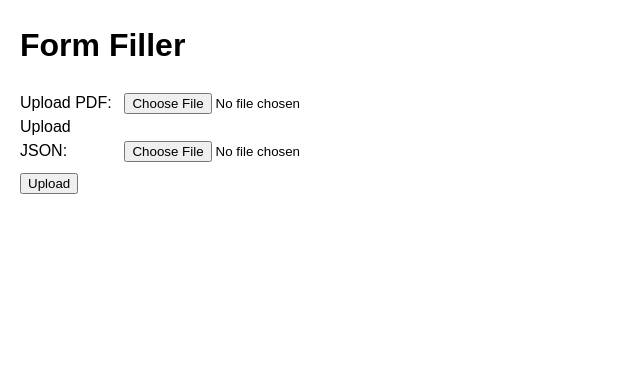
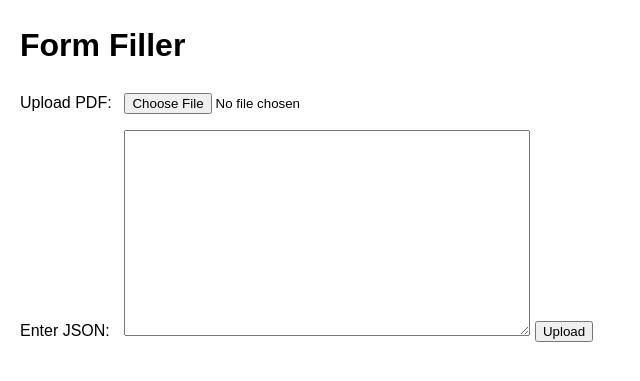
Before and after one commit to Miracle-Go-123/form-filler, a FastAPI app: page / in a window 1280 px wide. Shown: the top 381 px of the page, without its empty margins (0-640 px from the left). Run offline with FastAPI, Linux system fonts and the light colour scheme.

Commit message:
update form filler to accept JSON data rather than JSON file

```diff
--- a/app.py
+++ b/app.py
@@ -55,12 +55,14 @@ async def get_frontend():
 
 @app.post("/upload")
 async def upload_files(
-    pdf_file: UploadFile, json_file: UploadFile, background_tasks: BackgroundTasks
+    background_tasks: BackgroundTasks,
+    pdf_file: UploadFile,
+    json_data: str = Form(...)
 ):
     try:
         # Read PDF and JSON
         pdf_binary = await pdf_file.read()
-        user_response = json.loads(await json_file.read())
+        user_response = json.loads(json_data)
         pdf_base64 = base64.b64encode(pdf_binary).decode("utf-8")
 
         # Prepare input data
--- a/static/styles.css
+++ b/static/styles.css
@@ -13,6 +13,12 @@ label {
   width: 100px;
 }
 
+textarea {
+  min-width: 400px;
+  min-height: 200px;
+  margin-top: 15px;
+}
+
 button {
   margin-top: 10px;
 }
--- a/templates/index.html
+++ b/templates/index.html
@@ -1,18 +1,23 @@
 <!DOCTYPE html>
 <html lang="en">
   <head>
-    <meta charset="UTF-8">
-    <meta name="viewport" content="width=device-width, initial-scale=1.0">
+    <meta charset="UTF-8" />
+    <meta name="viewport" content="width=device-width, initial-scale=1.0" />
     <title>Form Filler</title>
-    <link rel="stylesheet" href="/static/styles.css">
+    <link rel="stylesheet" href="/static/styles.css" />
   </head>
   <body>
     <h1>Form Filler</h1>
-    <form id="uploadForm" action="/upload" method="post" enctype="multipart/form-data">
+    <form
+      id="uploadForm"
+      action="/upload"
+      method="post"
+      enctype="multipart/form-data"
+    >
       <label for="pdf_file">Upload PDF:</label>
-        <input type="file" id="pdf_file" name="pdf_file" required><br>
-        <label for="json_file">Upload JSON:</label>
-        <input type="file" id="json_file" name="json_file" required><br>
+      <input type="file" id="pdf_file" name="pdf_file" required /><br />
+      <label for="json_file">Enter JSON:</label>
+      <textarea id="json_data" name="json_data" required></textarea>
       <button type="submit">Upload</button>
     </form>
 
@@ -23,6 +28,14 @@
         event.preventDefault();
         const formData = new FormData(form);
         const resultDiv = document.getElementById("result");
+
+        try {
+          // Validate JSON before sending
+          JSON.parse(formData.get("json_data"));
+        } catch (e) {
+          resultDiv.innerHTML = "<p>Error: Invalid JSON format</p>";
+          return;
+        }
 
         // Send files to the server
         const response = await fetch("/upload", {
@@ -49,7 +62,11 @@
           resultDiv.innerHTML += `<p>Status: ${data.status}</p>`;
 
           // If the job is finished, provide a download link for the filled PDF
-                if (data.status === "finished" && data.output && data.output.filled_pdf_base64) {
+          if (
+            data.status === "finished" &&
+            data.output &&
+            data.output.filled_pdf_base64
+          ) {
             const pdfData = data.output.filled_pdf_base64;
             const link = document.createElement("a");
             link.href = `data:application/pdf;base64,${pdfData}`;
```
Lines whose indentation alone changed are shown as unchanged.
